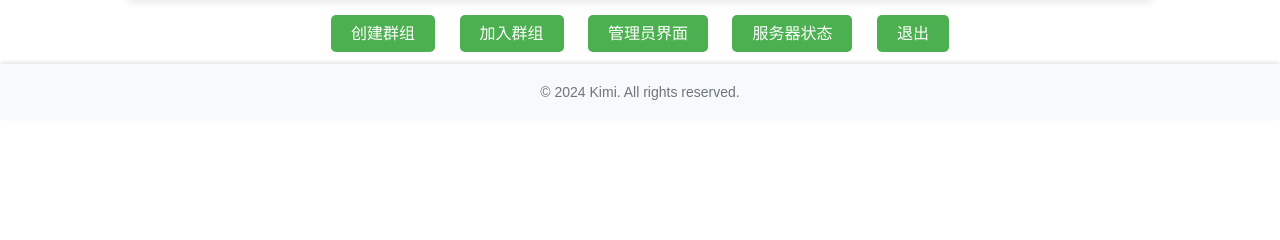
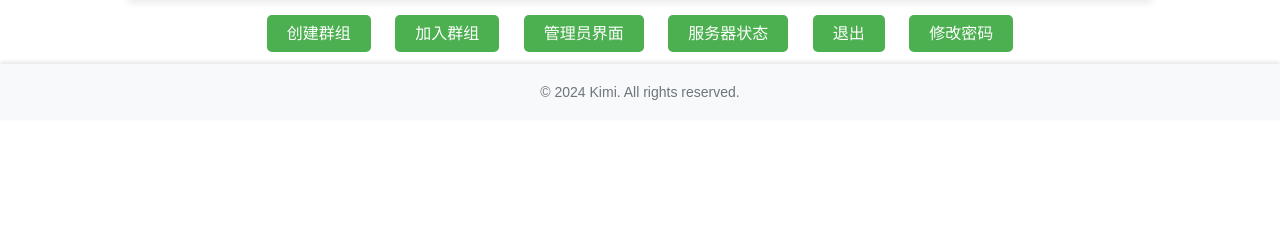
Before and after one commit to OIerOrg/Flask-Example, a Flask app: page /index in a window 1280 px wide. Shown: the part 262-502 px from the top of the page. Run offline with Flask 3, Linux system fonts and the light colour scheme; the visitor is signed in with stand-in values (Sample User, id 1); data comes from the database, SQL or seed files in the repository.

Commit message:
Add files via upload

```diff
--- a/templates/index.html
+++ b/templates/index.html
@@ -178,6 +178,7 @@
             <a href="{{ url_for('server_status') }}">服务器状态</a>
             {% endif %}
             <a href="{{ url_for('logout') }}">退出</a>
+            <a href="{{ url_for('change_password') }}">修改密码</a>
         </div>
         <footer>
             <div class="container">
```
Lines whose indentation alone changed are shown as unchanged.
